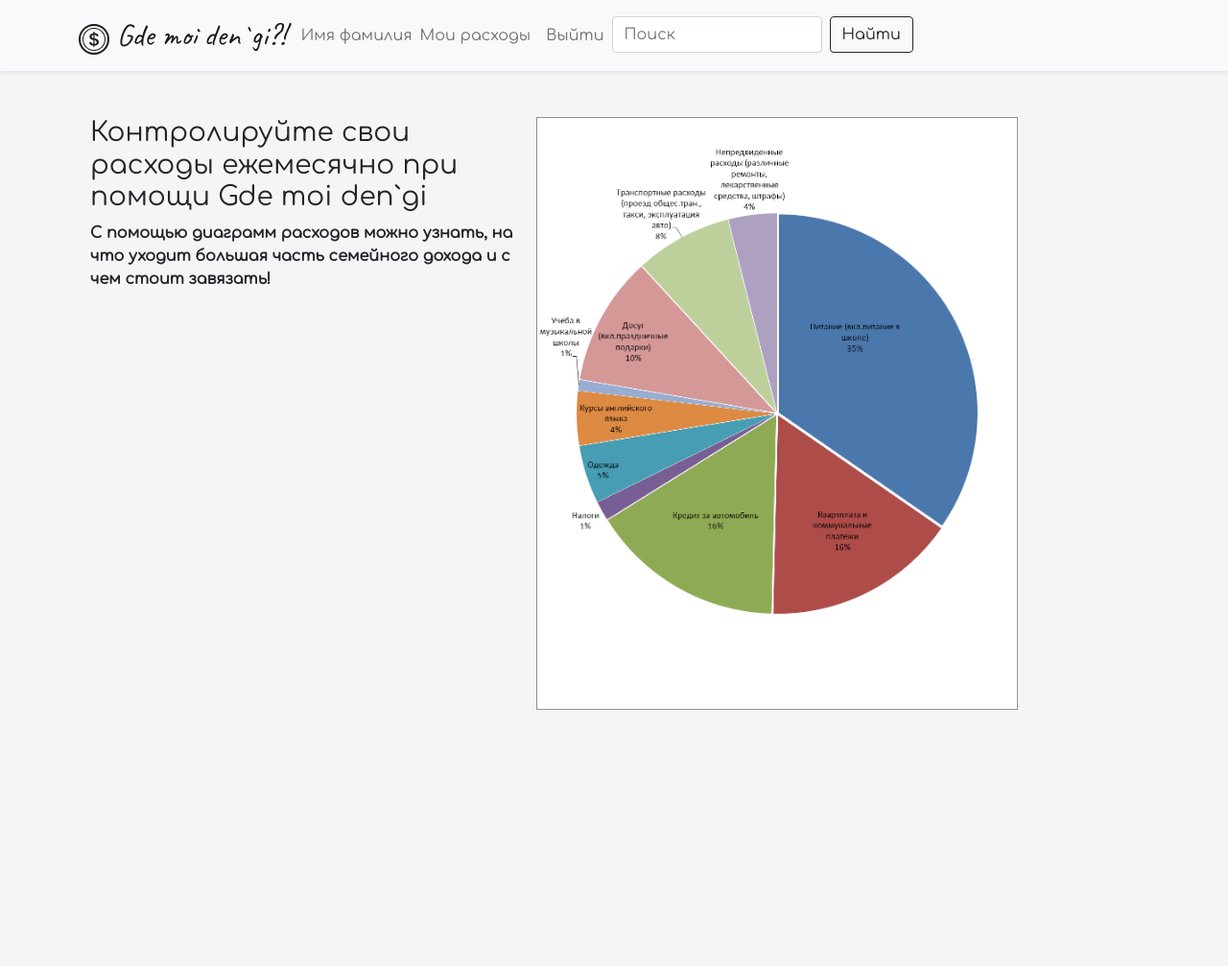
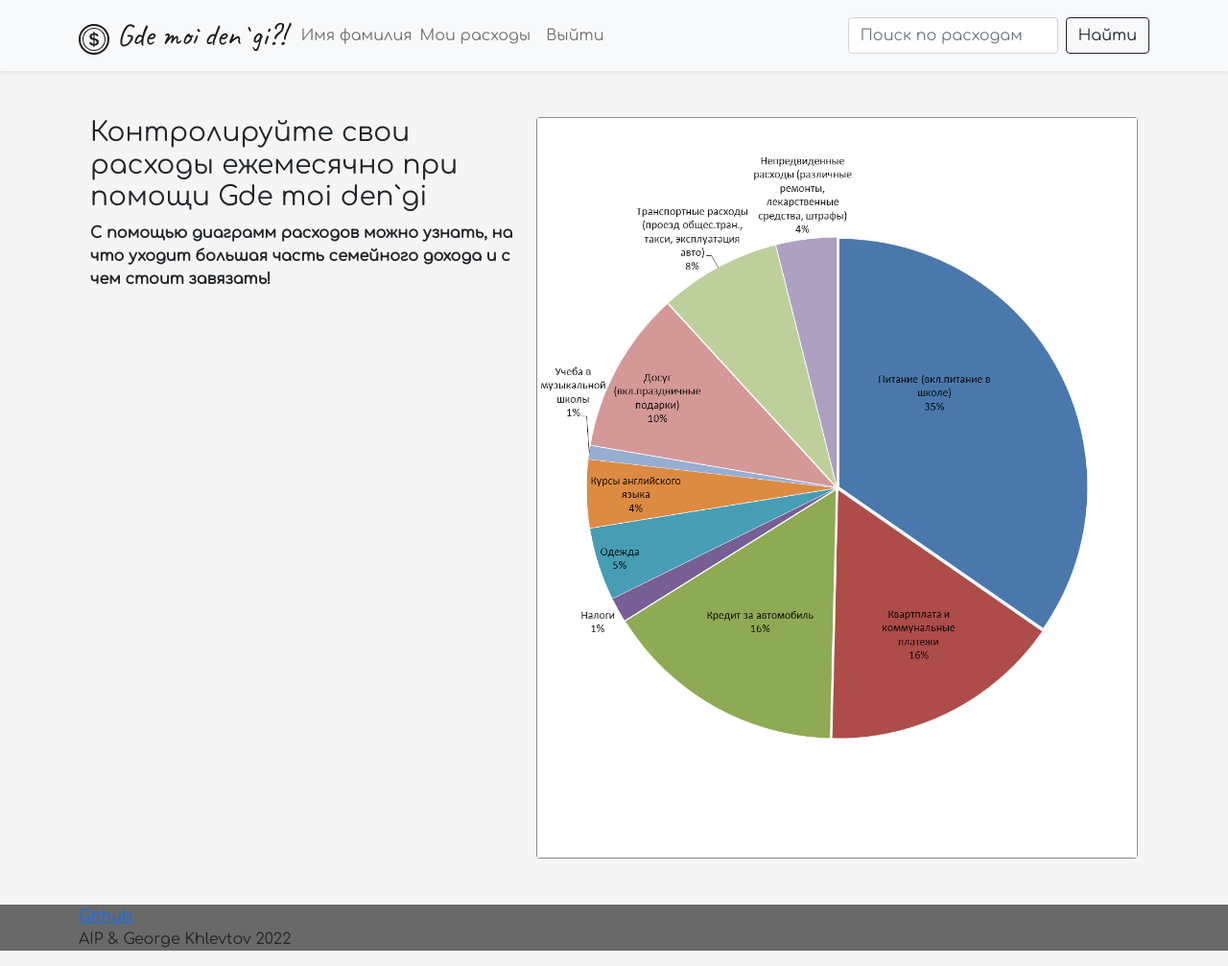
Before and after one commit to gkhlevtov/AIP-CostControl-Project, a Flask app: page / in a window 1280 px wide. Shown: the whole page at 96% size. Before the commit the page ends 740 px from the top, so only its background shows below. Run offline with Flask 2, Linux system fonts and the light colour scheme.

Commit message:
Some fixes

```diff
--- a/templates/style.css
+++ b/static/style.css
@@ -11,7 +11,7 @@ body {
 }
 
 img {
-    max-width: 80%;
+    max-width: 100%;
 }
 
 #logo {
@@ -22,3 +22,7 @@ img {
 * {
     font-family: 'Comfortaa', 'Arial', 'Helvetica', sans-serif;
 }
+
+footer {
+    background-color: dimgray;
+}
--- a/templates/base.html
+++ b/templates/base.html
@@ -7,7 +7,7 @@
           rel="stylesheet"
           integrity="sha384-1BmE4kWBq78iYhFldvKuhfTAU6auU8tT94WrHftjDbrCEXSU1oBoqyl2QvZ6jIW3"
           crossorigin="anonymous">
-    <link rel="stylesheet" href="style.css">
+    <link rel="stylesheet" href="{{ url_for('static', filename='style.css')}}">
     <link rel="preconnect" href="https://fonts.googleapis.com">
     <link rel="preconnect" href="https://fonts.gstatic.com" crossorigin>
     <link href="https://fonts.googleapis.com/css2?family=Comfortaa&display=swap" rel="stylesheet">
@@ -46,15 +46,15 @@
                     <li class="nav-item">
                         <a class="nav-link" href="#">Выйти</a>
                     </li>
-                    <li>
-                        <form class="d-flex" action={{ url_for('search') }}>
-                            <input class="form-control me-2" type="search" placeholder="Поиск" aria-label="Search"
-                                   name="text">
-                            <button class="btn btn-outline-dark" type="submit">Найти</button>
-                        </form>
-                    </li>
+
                 </ul>
             </div>
+            <form class="d-flex" action={{ url_for('search') }}>
+                <input class="form-control me-2" type="search" placeholder="Поиск по расходам"
+                       aria-label="Search"
+                       name="text">
+                <button class="btn btn-outline-dark" type="submit">Найти</button>
+            </form>
         </div>
     </nav>
 </header>
@@ -62,7 +62,17 @@
     {% block content %}
     {% endblock %}
 </main>
-<footer></footer>
+<footer>
+    <div class="container">
+        <a href="https://github.com/gkhlevtov">
+            Github
+        </a>
+        <p>
+            AIP & George Khlevtov 2022
+        </p>
+
+    </div>
+</footer>
 <script src="https://cdn.jsdelivr.net/npm/bootstrap@5.1.3/dist/js/bootstrap.bundle.min.js"
         integrity="sha384-ka7Sk0Gln4gmtz2MlQnikT1wXgYsOg+OMhuP+IlRH9sENBO0LRn5q+8nbTov4+1p"
         crossorigin="anonymous"></script>
--- a/templates/home.html
+++ b/templates/home.html
@@ -1,6 +1,7 @@
 {% extends 'base.html' %}
 
 {% block title %}
+    Gde moi den`gi
 {% endblock %}
 
 {% block content %}
@@ -16,9 +17,10 @@
                 </p></b>
             </div>
             <div class="col-md-7 col-sm-6">
-                <img src="{{ url_for('static', filename='images/diagrams/example.png') }}" alt="Диаграмма расходов"
-                     width="100%" height="100%">
-
+                <img src="{{ url_for('static', filename='images/diagrams/example.png') }}"
+                     class="img-fluid rounded"
+                     alt="Диаграмма расходов"
+                >
             </div>
         </div>
     </div>
--- a/templates/list.html
+++ b/templates/list.html
@@ -12,6 +12,7 @@
         <div class="row">
             <div class="col-md-9 col-sm-6">
                 <img src="{{ url_for('static', filename='images/diagrams/example.png') }}" class="card-img-top" alt="{{ months_cost.name }}">
+
             </div>
             <div class="col-md-3 col-sm-6">
                 <div class="card">
```
